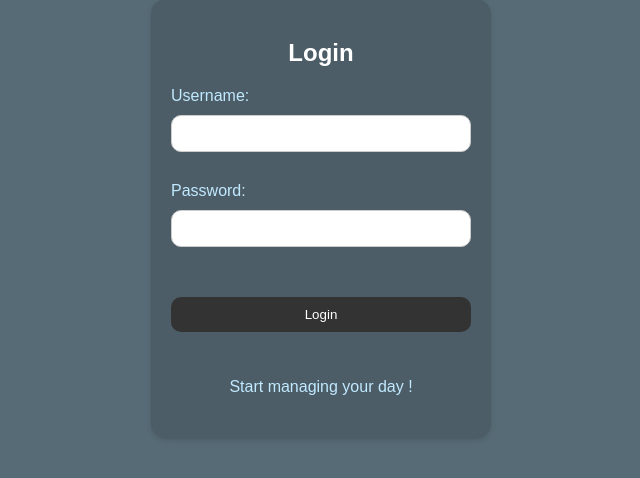
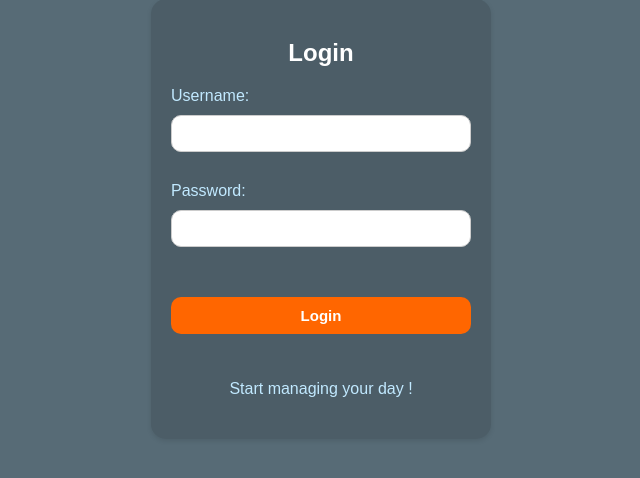
Before and after one commit to finnvhsn/Dashboard-Organizer, a Flask app: page /login in a window 1280 px wide. Shown: the part 101-579 px from the top of the page, without its empty margins (319-959 px from the left). Run offline with Flask 3, Linux system fonts and the light colour scheme.

Commit message:
Color-change to login/register

```diff
--- a/project/templates/login.html
+++ b/project/templates/login.html
@@ -57,7 +57,7 @@
         {
             width: 100%;
             padding: 10px;
-            background-color: #333;
+            background-color: #ff6600;
             color: #fff;
             border: none;
             border-radius: 10px;
@@ -65,6 +65,11 @@
             margin-top: 20px;
             margin-bottom: 30px;
 
+        }
+
+        .submit-button{
+            font-size: 15px;
+            font-weight: bold
         }
 
         input[type="submit"]:hover
--- a/project/templates/register.html
+++ b/project/templates/register.html
@@ -86,12 +86,14 @@
         {
             width: 100%;
             padding: 10px;
-            background-color: #333;
+            background-color: #ff6600;
             color: #fff;
             border: none;
             border-radius: 10px;
             cursor: pointer;
-            margin-bottom: 20px
+            margin-bottom: 20px;
+            font-weight: bold;
+            font-size: 15px;
         }
 
         input[type="submit"]:hover
```
